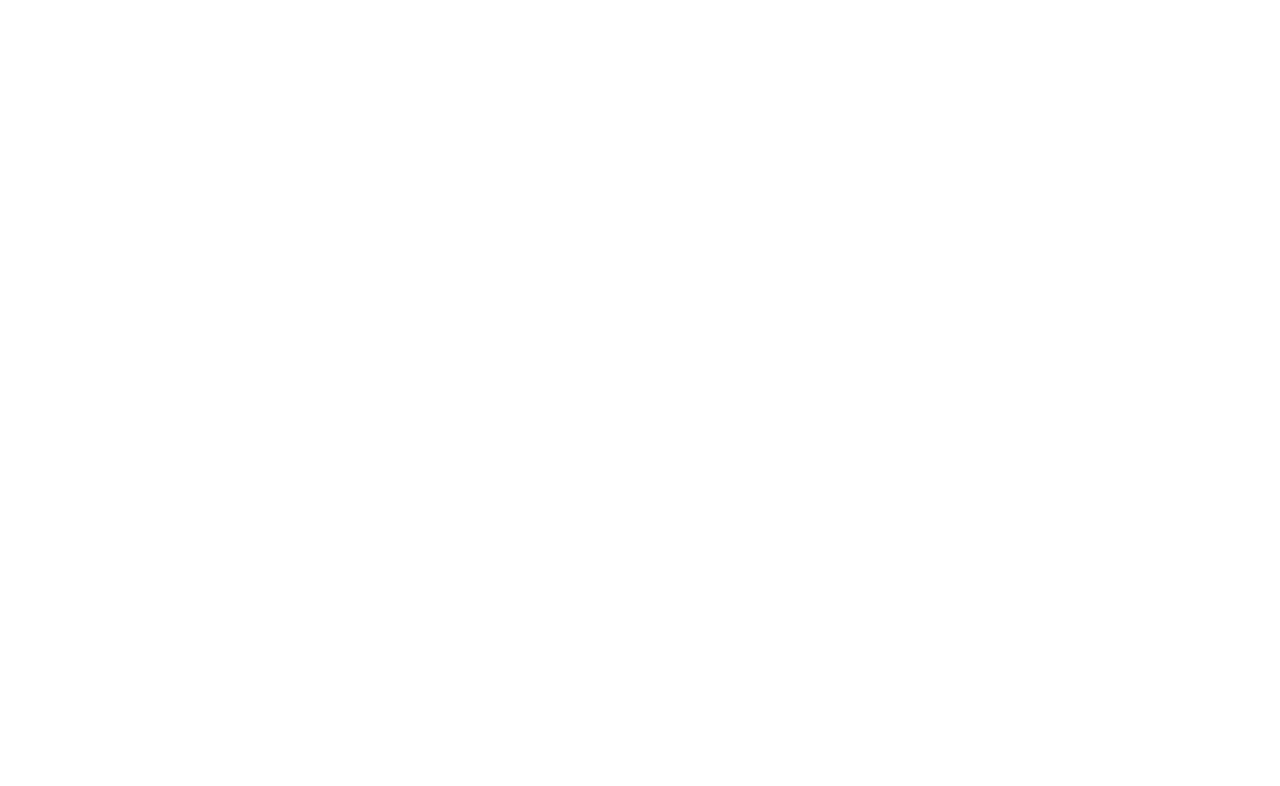
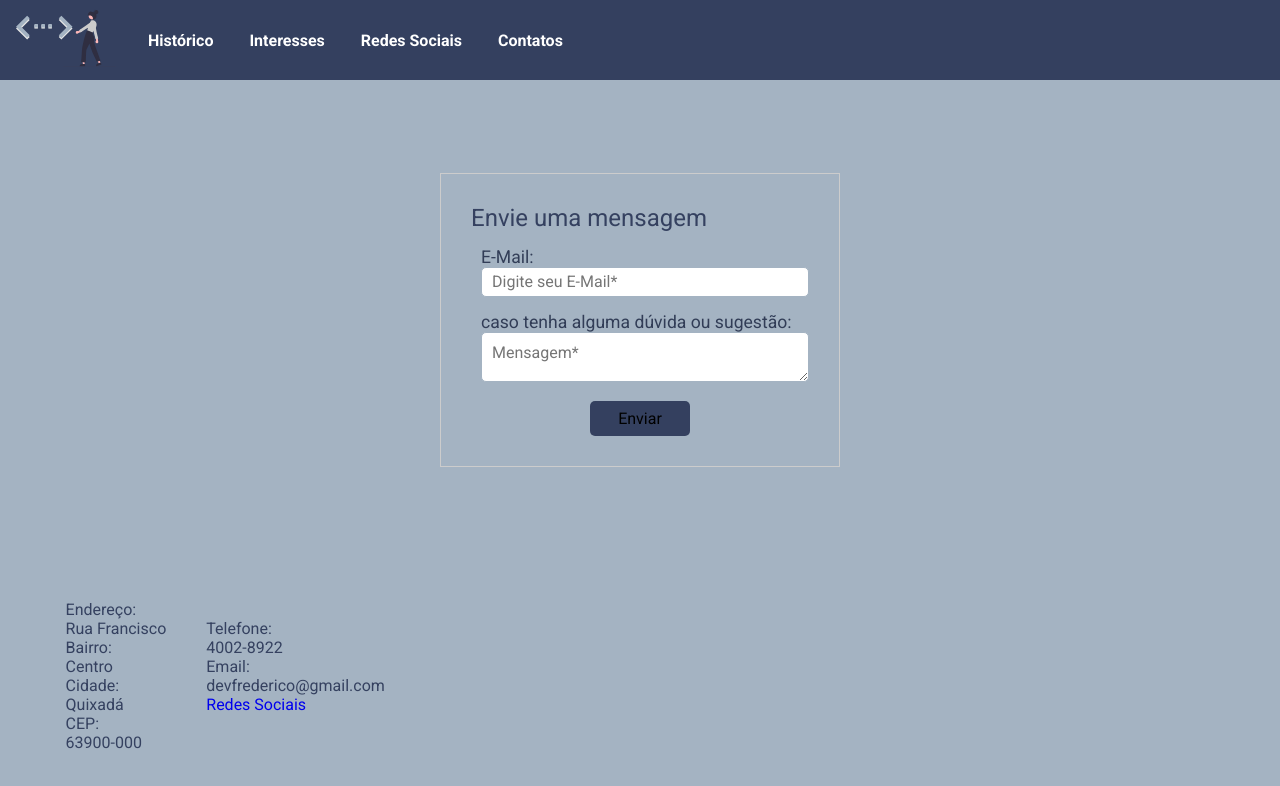
Before and after one commit to kasilianaoliveira/Des.web-2021.1, a plain HTML site: page atividade02/contato.html in a window 1280 px wide. Drawn offline with Linux system fonts and the light colour scheme.

Commit message:
add contato

```diff
--- a/atividade02/contato.html
+++ b/atividade02/contato.html
@@ -0,0 +1,73 @@
+<!DOCTYPE html>
+<html lang="en">
+  <head>
+    <meta charset="UTF-8" />
+    <meta http-equiv="X-UA-Compatible" content="IE=edge" />
+    <meta name="viewport" content="width=device-width, initial-scale=1.0" />
+    <link rel="stylesheet" href="./css/contato.css" />
+    <link rel="stylesheet" href="./css/global.css" />
+    <title>Contato</title>
+  </head>
+  <body>
+    <header id="header">
+      <div id="container">
+        <a href="index.html" id="logo" tabindex="1">
+          <img src="./assets/Home.svg" alt="logo" height="80" width="100" />
+        </a>
+        <div id="content">
+          <a href="historico.html" tabindex="2">Histórico</a>
+          <a href="#" tabindex="3">Interesses</a>
+          <a href="redessociais.html" tabindex="4">Redes Sociais</a>
+          <a href="contato.html" tabindex="4">Contatos</a>
+        </div>
+      </div>
+    </header>
+    <div>
+      <form class="formulario">
+        <p>Envie uma mensagem</p>
+        <div class="field">
+          <label for="email">E-Mail:</label>
+          <input
+            type="email"
+            id="email"
+            name="email"
+            placeholder="Digite seu E-Mail*"
+            required
+          />
+        </div>
+        <div class="field">
+          <label for="mensagem">caso tenha alguma dúvida ou sugestão:</label>
+          <textarea
+            name="mensagem"
+            id="mensagem"
+            placeholder="Mensagem*"
+            required
+          ></textarea>
+        </div>
+        <input type="submit" name="acao" value="Enviar" />
+      </form>
+    </div>
+    <div>
+      <div id="adicionais">
+        <dl id="table1">
+          <dt>Endereço:</dt>
+          <dd>Rua Francisco</dd>
+          <dt>Bairro:</dt>
+          <dd>Centro</dd>
+          <dt>Cidade:</dt>
+          <dd>Quixadá</dd>
+          <dt>CEP:</dt>
+          <dd>63900-000</dd>
+        </dl>
+        <dl id="table2">
+          <br />
+          <dt>Telefone:</dt>
+          <dd>4002-8922</dd>
+          <dt>Email:</dt>
+          <dd>devfrederico@gmail.com</dd>
+          <dt><a href="redessociais.html">Redes Sociais</a></dt>
+        </dl>
+      </div>
+    </div>
+  </body>
+</html>
--- /dev/null
+++ b/atividade02/css/contato.css
@@ -0,0 +1,96 @@
+body {
+  background: #a4b3c2;
+}
+#container {
+  height: 5rem;
+  background: rgba(5, 17, 54, 0.7);
+  color: white;
+  display: flex;
+  align-items: center;
+  justify-content: flex-start;
+}
+
+#logo {
+  margin-left: 1rem;
+}
+#content {
+  font-weight: 700;
+}
+
+#content a {
+  margin-left: 2rem;
+  color: white;
+}
+
+#content a:hover {
+  color: #a4b3c2;
+}
+
+.formulario {
+  width: 400px;
+  padding: 30px;
+  border: 1px solid #ccc;
+  position: absolute;
+  top: 40%;
+  left: 50%;
+  transform: translate(-50%, -50%);
+}
+.formulario p {
+  width: 100%;
+  font-size: 1.5rem;
+  color: rgba(5, 17, 54, 0.7);
+}
+.field {
+  width: 100%;
+  margin: 15px 0;
+  padding-left: 10px;
+  font-size: 1.1rem;
+  display: block;
+  width: 100%;
+  color: rgba(1, 11, 41, 0.7);
+}
+input[type='text'],
+input[type='email'],
+textarea {
+  width: 100%;
+  padding-left: 10px;
+  height: 30px;
+  line-height: 30px;
+  border-radius: 5px;
+  border: 1px solid #a4b3c2;
+  outline: none;
+}
+
+textarea {
+  line-height: 20px;
+  padding: 10px;
+  height: 50px;
+}
+input[type='submit'] {
+  display: block;
+  background-color: rgba(5, 17, 54, 0.7);
+  height: 35px;
+  border: none;
+  outline: 0;
+  cursor: pointer;
+  width: 100px;
+  margin: 0 auto;
+  text-align: center;
+  border-radius: 5px;
+}
+input:hover {
+  color: #a4b3c2;
+}
+#adicionais {
+  display: flex;
+  color: rgba(5, 17, 54, 0.7);
+  position: absolute;
+  top: 75%;
+  left: 2%;
+}
+#table1 {
+  margin-left: 40px;
+}
+#table2 {
+  margin-left: 40px;
+}
```
Also changed, not shown: atividade02/index.html (+1 -1 lines).
